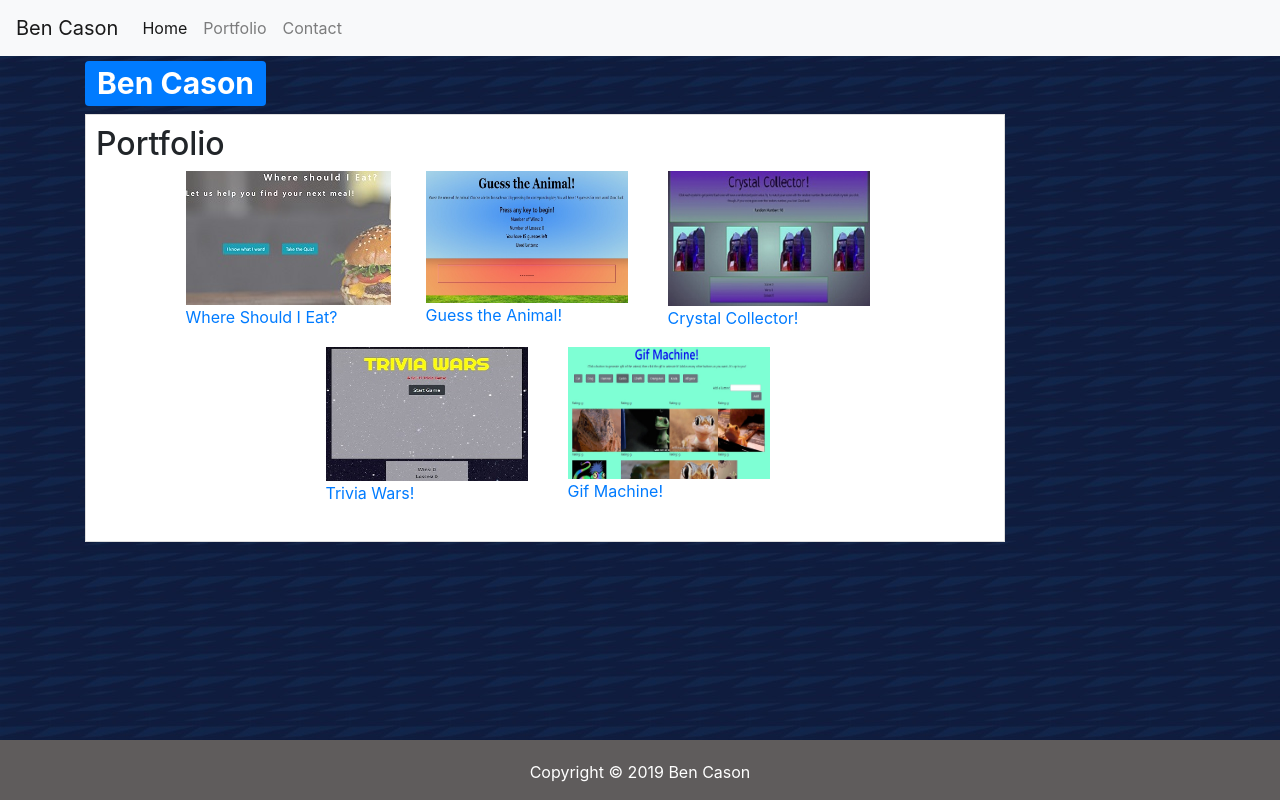
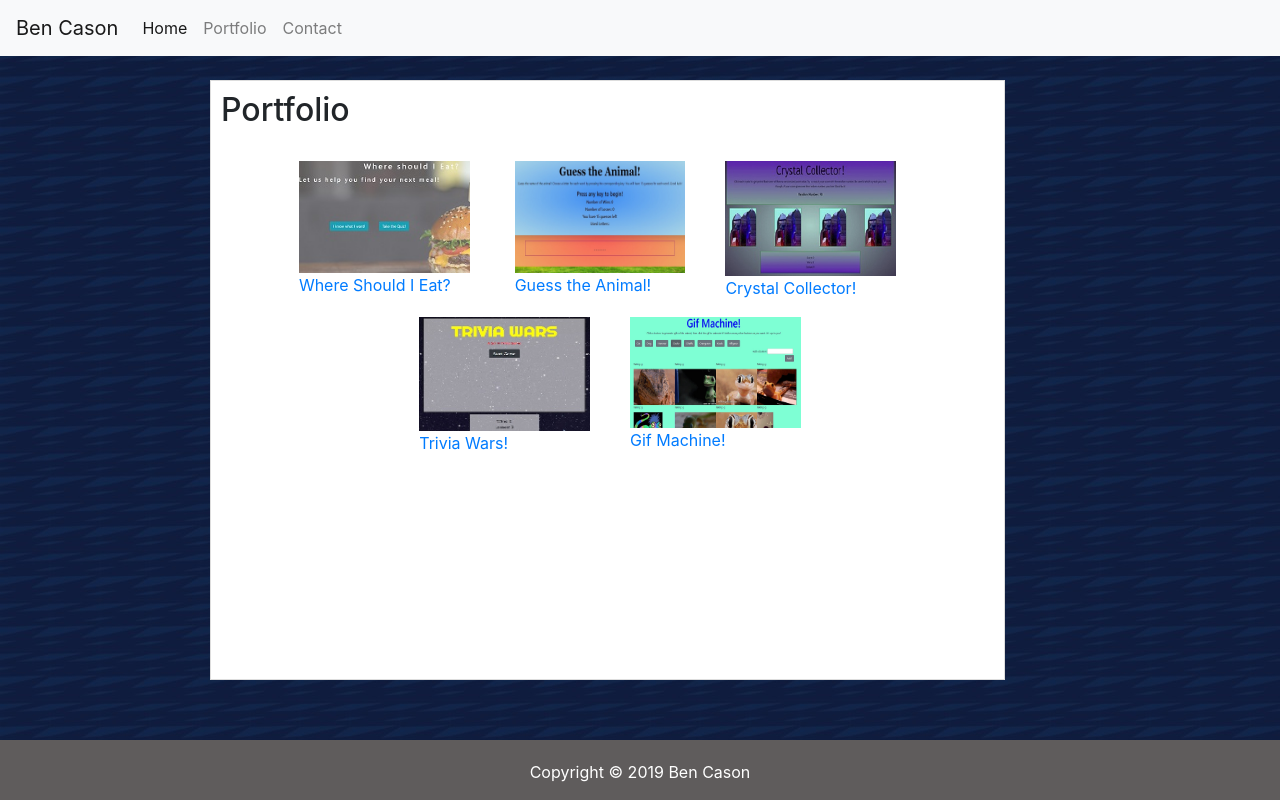
Before and after one commit to bcason9/Bootsrap-Portfolio, a plain HTML site: page portfolio.html in a window 1280 px wide. Drawn offline with nearby package versions, Linux system fonts and the light colour scheme.

Commit message:
updated files 4.23

```diff
--- a/assets/css/style.css
+++ b/assets/css/style.css
@@ -4,7 +4,7 @@ body{
   }
 
 #pic1 {
-    margin-left: 25px;
+    margin-left: 15px;
     margin-right: 10px;
     margin-bottom: 20px;
   }
@@ -25,7 +25,7 @@ body{
 
 #pic5 {
   height: 150px;
-  width: 200px;
+  width: 10px;
 }
 
 img {
@@ -36,6 +36,8 @@ img {
   border: 1px solid #dddddd;
   padding: 10px;
   background-color: white;
+  height: 600px;
+  margin-left: 125px;
 }
 
 form {
--- a/portfolio.html
+++ b/portfolio.html
@@ -25,17 +25,16 @@
               </nav>
 <div class="container">
 
-      <h1><span class="badge badge-primary" id="header">Ben Cason</span></h1>
-
-
+<br>
 
   <div class="row">
     <div class="col-md-10">
       <div class="media">
             <div class="media-body">
             <h2 class="mt-0">Portfolio</h2>
+            <br>
             <div class="row d-flex justify-content-center mb-3">
-              <div class=col-md-3" id="pic5"><img src="assets/project1.jpg" alt=""><a href="https://johnnytross.github.io/project1/">Where Should I Eat?</a></div>
+              <div class="col-md-3" id="pic5"><img src="assets/project1.jpg" class="img-fluid" alt=""><a href="https://johnnytross.github.io/project1/">Where Should I Eat?</a></div>
               <div class="col-md-3" id="pic1"><img src="assets/wordguess.jpg" class="img-fluid" alt="..."><a href="https://bcason9.github.io/Word-Guess-Game/">Guess the Animal!</a></div>
               <div class="col-md-3" id="pic2"><img src="assets/crystalcollector.jpg" class="img-fluid" alt="..."><a href="https://bcason9.github.io/unit-4-game/">Crystal Collector!</a></div>
               <div class="w-100"></div>
@@ -46,6 +45,8 @@
           </div>
         </div>
     </div>
+
+    <br>
           <footer class="footer">
               <div class="container">
                 <p>Copyright © 2019 Ben Cason</p>
```
Also changed, not shown: contact.html (+2 -1 lines), index.html (+2 -1 lines).
